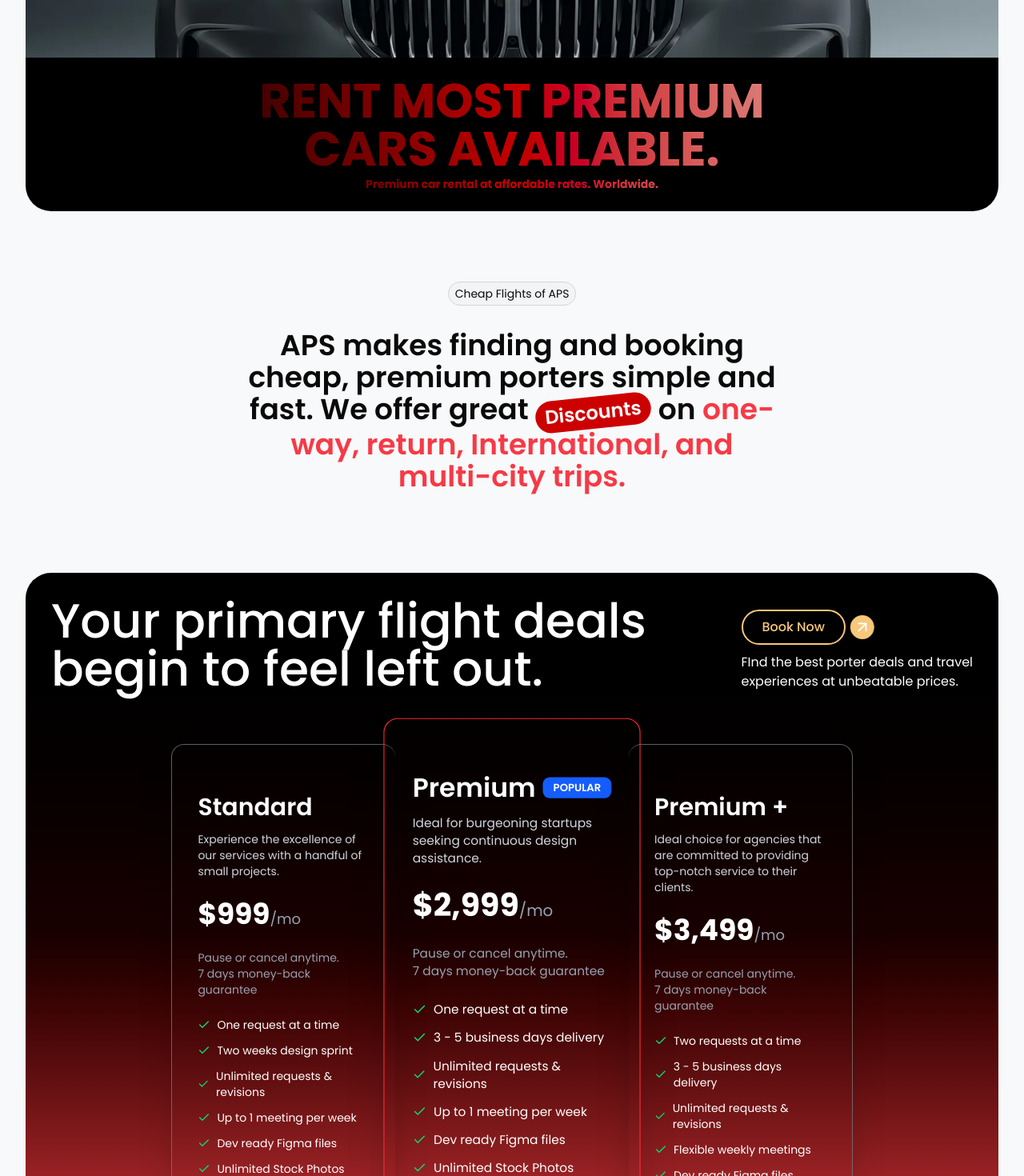
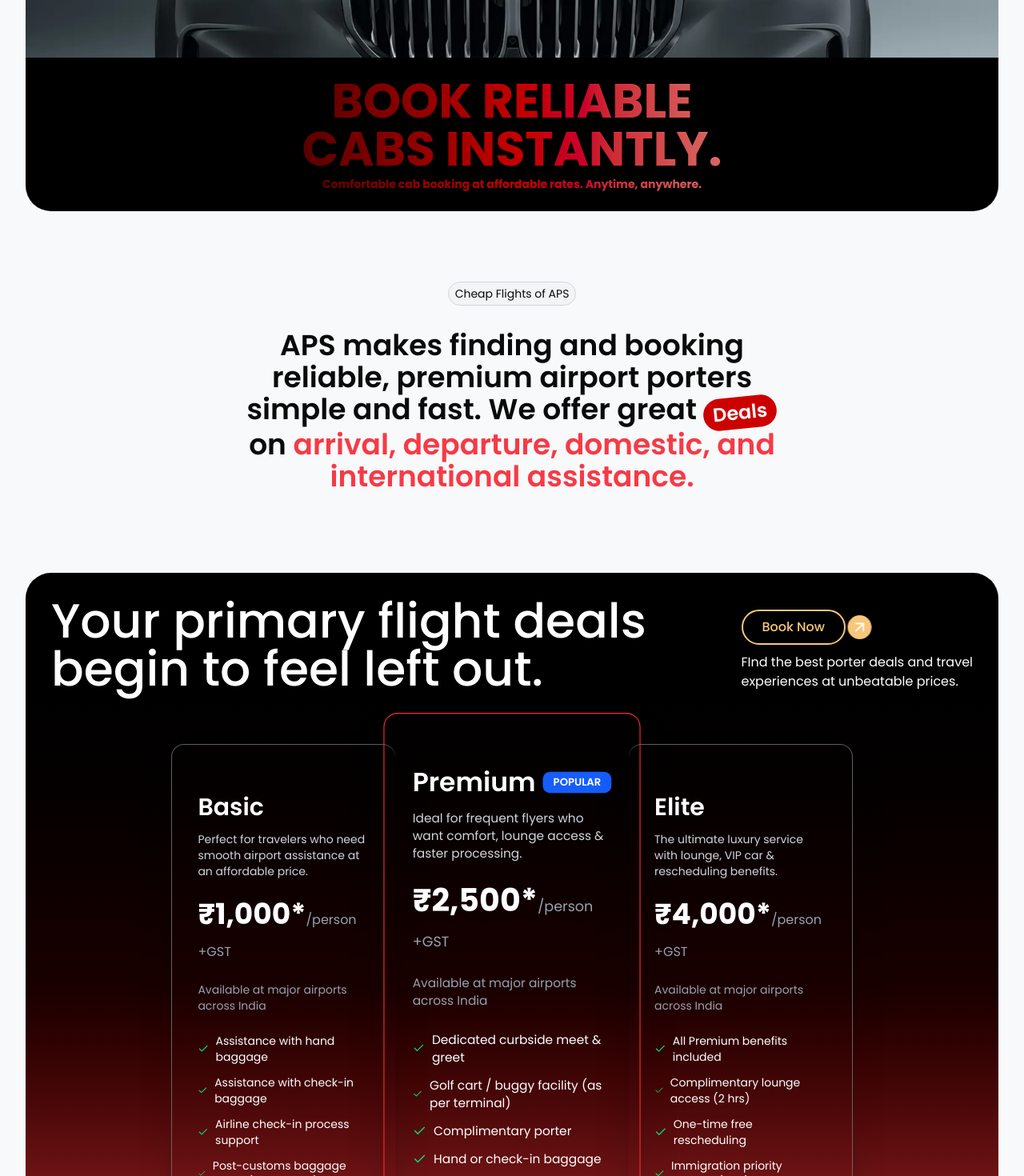
Before and after one commit to AjayRajNegi/APS, a Next.js app: page / in a window 1280 px wide. Shown: the part 1330-2800 px from the top of the page at 80% size. Built offline with nearby package versions, Linux system fonts and the light colour scheme; no server answers.

Commit message:
Home page content

```diff
--- a/src/app/components/BlogsShowcase.tsx
+++ b/src/app/components/BlogsShowcase.tsx
@@ -77,9 +77,11 @@ export function BlogsShowcase({ href }: { href: string }) {
           {selectedCategory}
         </h2>
         <p className="my-2.5 w-[90%] text-black/60 md:w-1/2">
-          Find or list tools that will help designers build to last. Simplify
-          design with our comprehensive and carefully vetted library from the
-          start.
+          Discover expert travel tips, airport insights, and luggage-handling
+          guides from APS - Canada&apos;s trusted airport porter service. Our
+          blogs help you travel smarter, stress-free, and with confidence. Learn
+          how professional porters make every journey smoother, from check-in to
+          arrival.
         </p>
         <div className="flex justify-between gap-0 md:justify-start md:gap-5">
           {categories.map((category) => (
--- a/src/app/components/CarRental.tsx
+++ b/src/app/components/CarRental.tsx
@@ -136,10 +136,11 @@ export function CarRental() {
       <div className="rounded-b-4xl bg-black">
         <article className="via-aps-500 h-fit bg-gradient-to-r from-white to-white bg-clip-text py-6 text-center text-4xl font-bold text-transparent text-shadow-2xs md:from-black md:text-6xl">
           <p className="">
-            RENT MOST PREMIUM <br /> CARS AVAILABLE.
+            BOOK RELIABLE
+            <br /> CABS INSTANTLY.
           </p>
           <p className="mt-1 text-xs md:text-sm">
-            Premium car rental at affordable rates. Worldwide.
+            Comfortable cab booking at affordable rates. Anytime, anywhere.{" "}
           </p>
         </article>
       </div>
--- a/src/app/components/Footer.tsx
+++ b/src/app/components/Footer.tsx
@@ -69,9 +69,9 @@ export function Footer() {
           {/* Contact & Company Info */}
           <div>
             <p className="mb-4 font-semibold text-white">Contact Us</p>
-            <p className="text-sm text-[#a3a3a3]">+91 93472944830</p>
+            <p className="text-sm text-[#a3a3a3]">+91 95999 93820</p>
             <p className="text-sm break-words text-[#a3a3a3]">
-              airportporterservice123@gmail.com
+              info@airportporterservice.ca
             </p>
 
             <p className="mt-6 mb-2 font-semibold text-white">
--- a/src/app/components/Pricing.tsx
+++ b/src/app/components/Pricing.tsx
@@ -5,50 +5,53 @@ import { ArrowDownRight, Check } from "lucide-react";
 export default function Pricing() {
   const tiers = [
     {
-      name: "Standard",
-      price: "$999",
-      period: "/mo",
+      name: "Basic",
+      price: "₹1,000*",
+      period: "/person +GST",
       description:
-        "Experience the excellence of our services with a handful of small projects.",
+        "Perfect for travelers who need smooth airport assistance at an affordable price.",
       features: [
-        "One request at a time",
-        "Two weeks design sprint",
-        "Unlimited requests & revisions",
-        "Up to 1 meeting per week",
-        "Dev ready Figma files",
-        "Unlimited Stock Photos",
+        "Assistance with hand baggage",
+        "Assistance with check-in baggage",
+        "Airline check-in process support",
+        "Post-customs baggage assist (Int. Arrivals)",
+        "Escort from arrival hall to car park",
+        "Escort till exit gate for departing passengers",
       ],
       standard: true,
     },
     {
       name: "Premium",
-      price: "$2,999",
-      period: "/mo",
+      price: "₹2,500*",
+      period: "/person +GST",
       description:
-        "Ideal for burgeoning startups seeking continuous design assistance.",
+        "Ideal for frequent flyers who want comfort, lounge access & faster processing.",
       features: [
-        "One request at a time",
-        "3 - 5 business days delivery",
-        "Unlimited requests & revisions",
-        "Up to 1 meeting per week",
-        "Dev ready Figma files",
-        "Unlimited Stock Photos",
+        "Dedicated curbside meet & greet",
+        "Golf cart / buggy facility (as per terminal)",
+        "Complimentary porter",
+        "Hand or check-in baggage",
+        "Fast track airline check-in",
+        "Immigration priority support (INTL)",
+        "Security checks queue support",
+        "Escort till lounge / boarding gate",
       ],
       popular: true,
     },
     {
-      name: "Premium +",
-      price: "$3,499",
-      period: "/mo",
+      name: "Elite",
+      price: "₹4,000*",
+      period: "/person +GST",
       description:
-        "Ideal choice for agencies that are committed to providing top-notch service to their clients.",
+        "The ultimate luxury service with lounge, VIP car & rescheduling benefits.",
       features: [
-        "Two requests at a time",
-        "3 - 5 business days delivery",
-        "Unlimited requests & revisions",
-        "Flexible weekly meetings",
-        "Dev ready Figma files",
-        "Unlimited Stock Photos",
+        "All Premium benefits included",
+        "Complimentary lounge access (2 hrs)",
+        "One-time free rescheduling",
+        "Immigration priority support (INTL)",
+        "Full baggage & porter service",
+        "Escort till lounge / boarding gate",
+        "Personalized meet & greet assistance",
       ],
       premium: true,
     },
@@ -130,12 +133,12 @@ export default function Pricing() {
             {/* Price */}
             <p className="mb-6 text-4xl font-bold">
               {tier.price}
-              <span className="text-lg font-normal text-gray-400">
+              <span className="text-base font-normal text-gray-400">
                 {tier.period}
               </span>
             </p>
             <p className="mb-6 text-sm text-gray-400">
-              Pause or cancel anytime. <br /> 7 days money-back guarantee
+              Available at major airports across India
             </p>
 
             {/* Features */}
--- a/src/app/demo/page.tsx
+++ b/src/app/demo/page.tsx
@@ -24,7 +24,7 @@ import {
 import { Tabs, TabsContent, TabsList, TabsTrigger } from "@/components/ui/tabs";
 import { cn } from "@/lib/utils";
 import { format } from "date-fns";
-import { CalendarIcon } from "lucide-react";
+import { ArrowRight, CalendarIcon } from "lucide-react";
 import { useState } from "react";
 import { useForm } from "react-hook-form";
 
@@ -46,7 +46,10 @@ export default function Demo() {
     formState: { errors },
   } = form;
 
-  const onSubmit = () => {};
+  const onSubmit = async (data: FormValues) => {
+    console.log("Hello");
+    console.log(data);
+  };
 
   return (
     <>
@@ -68,7 +71,8 @@ export default function Demo() {
           ))}
         </TabsList>
 
-        <TabsContent value="Airport Transfer">
+        <TabsContent value="Airport Transfer"></TabsContent>
+      </Tabs>
       <Form {...form}>
         <form
           onSubmit={handleSubmit(onSubmit)}
@@ -182,10 +186,24 @@ export default function Demo() {
               </FormItem>
             )}
           />
+
+          {/* Submit */}
+          <div className="col-span-1">
+            <Button
+              type="submit"
+              className="group from-aps-secondary-500 to-aps-secondary-300 flex w-full items-center justify-center gap-1 rounded-full border-[1px] border-white bg-gradient-to-r py-3 font-medium transition duration-300 hover:border-[1px]"
+            >
+              <p className="transition-transform duration-300 group-hover:-translate-x-[10px] group-hover:text-white">
+                Book Now
+              </p>
+              <ArrowRight
+                size={20}
+                className="transition-transform duration-300 group-hover:translate-x-[10px] group-hover:text-white"
+              />
+            </Button>
+          </div>
         </form>
       </Form>
-        </TabsContent>
-      </Tabs>
     </>
   );
 }
--- a/src/app/page.tsx
+++ b/src/app/page.tsx
@@ -29,8 +29,10 @@ export default function Home() {
         <div className="relative z-20 flex w-full flex-col justify-between p-4 lg:flex-row">
           <div className="flex flex-col justify-end pb-5 lg:w-1/5 lg:pb-0">
             <p className="leading-tight text-white">
-              Find and book the best flights quickly. Compare prices, select
-              your airline, and book with confidence—all in one place.
+              Experience effortless travel with our premium airport porter
+              service in Canada. Enjoy seamless luggage assistance, quick
+              transfers, and professional support, all designed to make your
+              airport journey stress-free.
             </p>
 
             <div className="mt-4 flex items-center shadow-2xl">
@@ -83,15 +85,15 @@ export default function Home() {
               Cheap Flights of APS
             </p>
             <h1 className="mt-[30px] w-[85%] max-w-[1000px] text-center text-3xl font-semibold md:w-[55%] md:text-4xl">
-              APS makes finding and booking cheap, premium porters simple and
-              fast. We offer great{" "}
+              APS makes finding and booking reliable, premium airport porters
+              simple and fast. We offer great{" "}
               <span className="bg-aps-600 inline-block -rotate-6 rounded-full px-3 py-1 text-xl text-white md:text-2xl">
-                Discounts
+                Deals
               </span>{" "}
               on
               <span className="text-aps-400">
                 {" "}
-                one-way, return, International, and multi-city trips.
+                arrival, departure, domestic, and international assistance.
               </span>
             </h1>
           </div>
```
Lines whose indentation alone changed are shown as unchanged.
